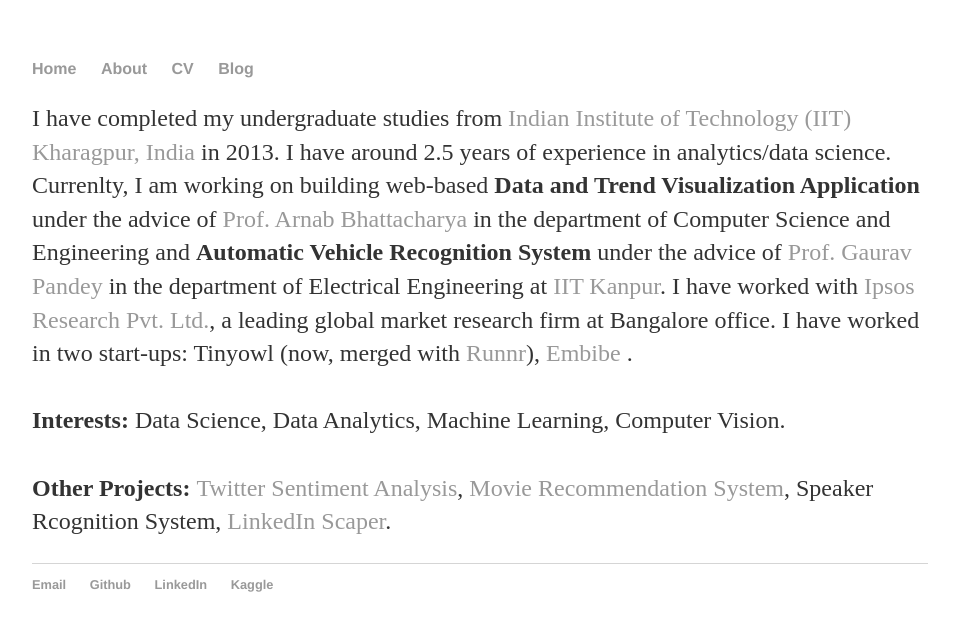
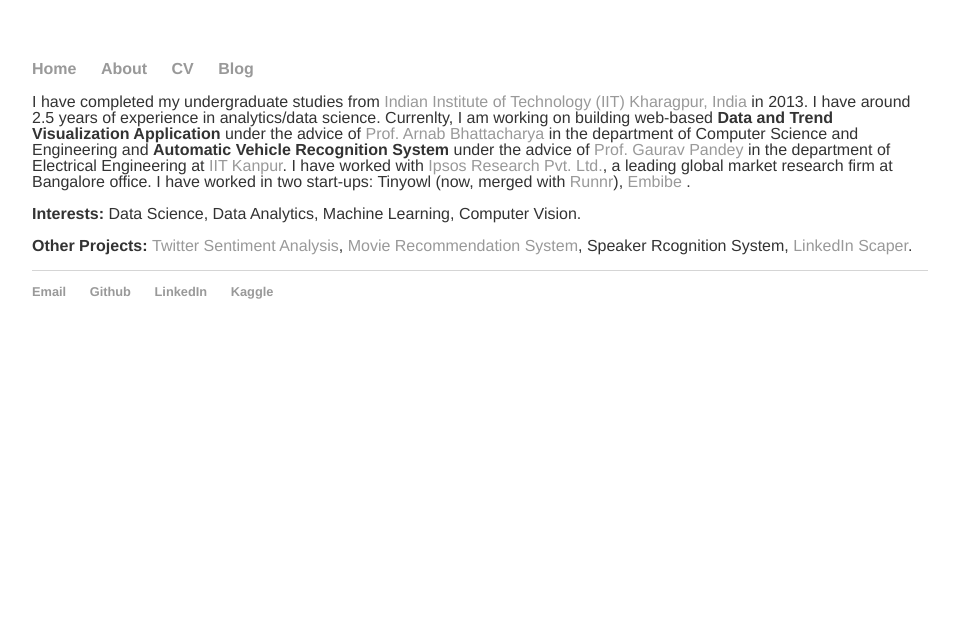
Before and after one commit to Dheeraj2444/Dheeraj2444.github.io, a Jekyll site: the page built from about/index.html, in a window 1280 px wide. Shown: the top 631 px of the page, without its empty margins (160-1119 px from the left). Built offline with Jekyll 4.4.1, drawn with Linux system fonts in a browser that asks for light colours.

Commit message:
Update main.css

```diff
--- a/css/main.css
+++ b/css/main.css
@@ -20,13 +20,14 @@ a:hover {
     text-decoration: underline;
 }
 h1 {
-    font-size: 3em;
+    font-size: 2em;
     font-family:'Helvetica', 'Arial', 'Sans-Serif';
 }
 p {
-    font-size: 1.5em;
-    line-height: 1.4em;
+    font-size: 1em;
+    line-height: 1em;
     color: #333;
+    font-family:'Helvetica', 'Arial', 'Sans-Serif';
 }
 footer {
     border-top: 1px solid #d5d5d5;
```
